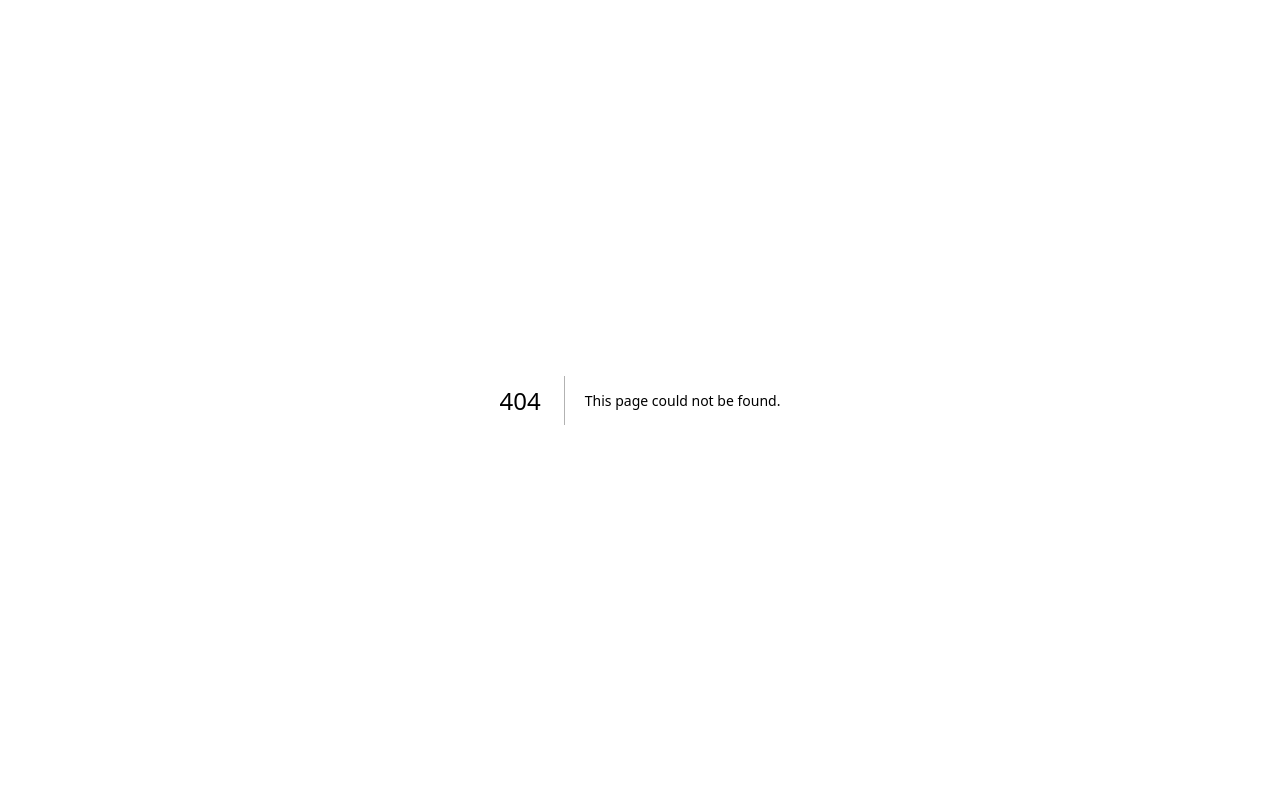
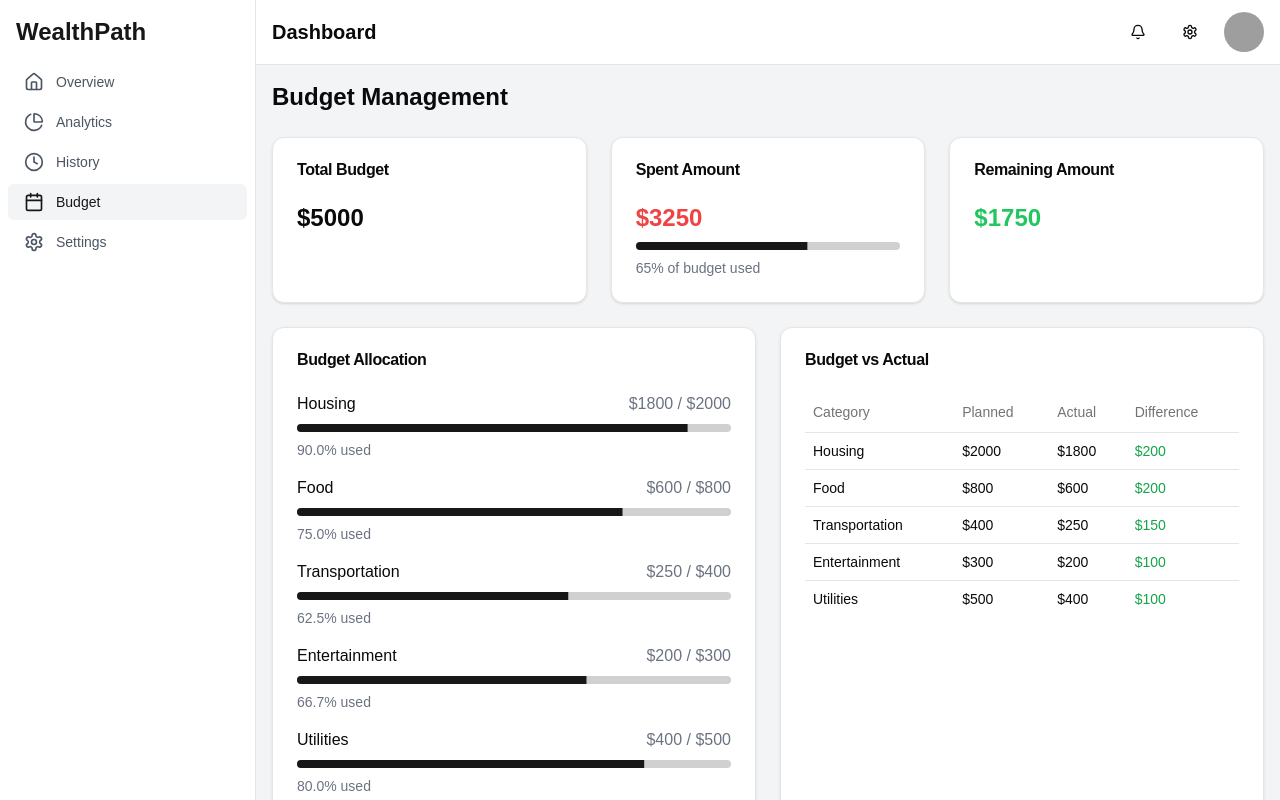
Before and after one commit to dwk601/wealth-path, a Next.js app: page /dashboard/budget in a window 1280 px wide. Before the commit this address had no page. Built offline with nearby package versions, Linux system fonts and the light colour scheme; grey boxes are pictures that could not be loaded.

Commit message:
Add budget management components and page for dashboard

```diff
--- /dev/null
+++ b/app/dashboard/budget/page.tsx
@@ -0,0 +1,32 @@
+"use client";
+
+import { DashboardHeader } from "@/components/dashboard/dashboard-header";
+import { DashboardSidebar } from "@/components/dashboard/dashboard-sidebar";
+import { BudgetOverview } from "@/components/budget/budget-overview";
+import { BudgetAllocation } from "@/components/budget/budget-allocation";
+import { BudgetSettings } from "@/components/budget/budget-settings";
+import { BudgetComparison } from "@/components/budget/budget-comparison";
+
+export default function BudgetPage(): JSX.Element {
+  return (
+    <div className="flex h-screen bg-gray-100">
+      <DashboardSidebar />
+      <div className="flex-1 flex flex-col overflow-hidden">
+        <DashboardHeader />
+        <main className="flex-1 overflow-y-auto p-4">
+          <h1 className="text-2xl font-bold mb-6">Budget Management</h1>
+          <div className="grid gap-6 md:grid-cols-2 lg:grid-cols-3 mb-6">
+            <BudgetOverview />
+          </div>
+          <div className="grid gap-6 md:grid-cols-2">
+            <BudgetAllocation />
+            <BudgetComparison />
+          </div>
+          <div className="mt-6">
+            <BudgetSettings />
+          </div>
+        </main>
+      </div>
+    </div>
+  );
+}
--- /dev/null
+++ b/components/budget/budget-allocation.tsx
@@ -0,0 +1,46 @@
+import { Card, CardContent, CardHeader, CardTitle } from "@/components/ui/card";
+import { Progress } from "@/components/ui/progress";
+
+interface BudgetCategory {
+  category: string;
+  allocated: number;
+  spent: number;
+  percentage: number;
+}
+
+export const BudgetAllocation = () => {
+  // Mock data - replace with actual data
+  const categories: BudgetCategory[] = [
+    { category: "Housing", allocated: 2000, spent: 1800, percentage: 90 },
+    { category: "Food", allocated: 800, spent: 600, percentage: 75 },
+    { category: "Transportation", allocated: 400, spent: 250, percentage: 62.5 },
+    { category: "Entertainment", allocated: 300, spent: 200, percentage: 66.7 },
+    { category: "Utilities", allocated: 500, spent: 400, percentage: 80 },
+  ];
+
+  return (
+    <Card>
+      <CardHeader>
+        <CardTitle>Budget Allocation</CardTitle>
+      </CardHeader>
+      <CardContent>
+        <div className="space-y-4">
+          {categories.map((cat) => (
+            <div key={cat.category} className="space-y-2">
+              <div className="flex justify-between">
+                <span className="font-medium">{cat.category}</span>
+                <span className="text-gray-500">
+                  ${cat.spent} / ${cat.allocated}
+                </span>
+              </div>
+              <Progress value={cat.percentage} className="h-2" />
+              <div className="text-sm text-gray-500">
+                {cat.percentage.toFixed(1)}% used
+              </div>
+            </div>
+          ))}
+        </div>
+      </CardContent>
+    </Card>
+  );
+};
--- /dev/null
+++ b/components/budget/budget-comparison.tsx
@@ -0,0 +1,86 @@
+import { Card, CardContent, CardHeader, CardTitle } from "@/components/ui/card";
+import {
+  Table,
+  TableBody,
+  TableCell,
+  TableHead,
+  TableHeader,
+  TableRow,
+} from "@/components/ui/table";
+
+interface ComparisonData {
+  category: string;
+  planned: number;
+  actual: number;
+  difference: number;
+}
+
+export const BudgetComparison = () => {
+  // Mock data - replace with actual data
+  const comparisons: ComparisonData[] = [
+    {
+      category: "Housing",
+      planned: 2000,
+      actual: 1800,
+      difference: 200,
+    },
+    {
+      category: "Food",
+      planned: 800,
+      actual: 600,
+      difference: 200,
+    },
+    {
+      category: "Transportation",
+      planned: 400,
+      actual: 250,
+      difference: 150,
+    },
+    {
+      category: "Entertainment",
+      planned: 300,
+      actual: 200,
+      difference: 100,
+    },
+    {
+      category: "Utilities",
+      planned: 500,
+      actual: 400,
+      difference: 100,
+    },
+  ];
+
+  return (
+    <Card>
+      <CardHeader>
+        <CardTitle>Budget vs Actual</CardTitle>
+      </CardHeader>
+      <CardContent>
+        <Table>
+          <TableHeader>
+            <TableRow>
+              <TableHead>Category</TableHead>
+              <TableHead>Planned</TableHead>
+              <TableHead>Actual</TableHead>
+              <TableHead>Difference</TableHead>
+            </TableRow>
+          </TableHeader>
+          <TableBody>
+            {comparisons.map((item) => (
+              <TableRow key={item.category}>
+                <TableCell>{item.category}</TableCell>
+                <TableCell>${item.planned}</TableCell>
+                <TableCell>${item.actual}</TableCell>
+                <TableCell
+                  className={item.difference >= 0 ? "text-green-600" : "text-red-600"}
+                >
+                  ${Math.abs(item.difference)}
+                </TableCell>
+              </TableRow>
+            ))}
+          </TableBody>
+        </Table>
+      </CardContent>
+    </Card>
+  );
+};
--- /dev/null
+++ b/components/budget/budget-overview.tsx
@@ -0,0 +1,53 @@
+import { Card, CardContent, CardHeader, CardTitle } from "@/components/ui/card";
+import { Progress } from "@/components/ui/progress";
+
+export const BudgetOverview = () => {
+  // Mock data - replace with actual data from your backend
+  const budgetData = {
+    totalBudget: 5000,
+    spentAmount: 3250,
+    remainingAmount: 1750,
+    spentPercentage: 65,
+  };
+
+  return (
+    <>
+      <Card>
+        <CardHeader>
+          <CardTitle>Total Budget</CardTitle>
+        </CardHeader>
+        <CardContent>
+          <div className="text-2xl font-bold">${budgetData.totalBudget}</div>
+        </CardContent>
+      </Card>
+
+      <Card>
+        <CardHeader>
+          <CardTitle>Spent Amount</CardTitle>
+        </CardHeader>
+        <CardContent>
+          <div className="space-y-2">
+            <div className="text-2xl font-bold text-red-500">
+              ${budgetData.spentAmount}
+            </div>
+            <Progress value={budgetData.spentPercentage} className="h-2" />
+            <div className="text-sm text-gray-500">
+              {budgetData.spentPercentage}% of budget used
+            </div>
+          </div>
+        </CardContent>
+      </Card>
+
+      <Card>
+        <CardHeader>
+          <CardTitle>Remaining Amount</CardTitle>
+        </CardHeader>
+        <CardContent>
+          <div className="text-2xl font-bold text-green-500">
+            ${budgetData.remainingAmount}
+          </div>
+        </CardContent>
+      </Card>
+    </>
+  );
+};
--- /dev/null
+++ b/components/budget/budget-settings.tsx
@@ -0,0 +1,71 @@
+import { useState } from "react";
+import { Card, CardContent, CardHeader, CardTitle } from "@/components/ui/card";
+import { Button } from "@/components/ui/button";
+import { Input } from "@/components/ui/input";
+import { Label } from "@/components/ui/label";
+
+interface BudgetSetting {
+  category: string;
+  amount: number;
+}
+
+export const BudgetSettings = () => {
+  const [settings, setSettings] = useState<BudgetSetting[]>([
+    { category: "Housing", amount: 2000 },
+    { category: "Food", amount: 800 },
+    { category: "Transportation", amount: 400 },
+    { category: "Entertainment", amount: 300 },
+    { category: "Utilities", amount: 500 },
+  ]);
+
+  const handleAmountChange = (category: string, amount: string) => {
+    setSettings(
+      settings.map((setting) =>
+        setting.category === category
+          ? { ...setting, amount: Number(amount) || 0 }
+          : setting
+      )
+    );
+  };
+
+  const handleSave = () => {
+    // TODO: Implement save functionality to backend
+    console.log("Saving budget settings:", settings);
+  };
+
+  return (
+    <Card>
+      <CardHeader>
+        <CardTitle>Budget Settings</CardTitle>
+      </CardHeader>
+      <CardContent>
+        <div className="grid gap-6">
+          <div className="grid gap-4">
+            {settings.map((setting) => (
+              <div key={setting.category} className="grid gap-2">
+                <Label htmlFor={`budget-${setting.category}`}>
+                  {setting.category} Budget
+                </Label>
+                <div className="flex items-center gap-4">
+                  <Input
+                    id={`budget-${setting.category}`}
+                    type="number"
+                    value={setting.amount}
+                    onChange={(e) =>
+                      handleAmountChange(setting.category, e.target.value)
+                    }
+                    className="max-w-[200px]"
+                  />
+                  <span className="text-sm text-gray-500">USD</span>
+                </div>
+              </div>
+            ))}
+          </div>
+          <Button onClick={handleSave} className="w-full sm:w-auto">
+            Save Budget Settings
+          </Button>
+        </div>
+      </CardContent>
+    </Card>
+  );
+};
--- /dev/null
+++ b/components/ui/label.tsx
@@ -0,0 +1,26 @@
+"use client"
+
+import * as React from "react"
+import * as LabelPrimitive from "@radix-ui/react-label"
+import { cva, type VariantProps } from "class-variance-authority"
+
+import { cn } from "@/lib/utils"
+
+const labelVariants = cva(
+  "text-sm font-medium leading-none peer-disabled:cursor-not-allowed peer-disabled:opacity-70"
+)
+
+const Label = React.forwardRef<
+  React.ElementRef<typeof LabelPrimitive.Root>,
+  React.ComponentPropsWithoutRef<typeof LabelPrimitive.Root> &
+    VariantProps<typeof labelVariants>
+>(({ className, ...props }, ref) => (
+  <LabelPrimitive.Root
+    ref={ref}
+    className={cn(labelVariants(), className)}
+    {...props}
+  />
+))
+Label.displayName = LabelPrimitive.Root.displayName
+
+export { Label }
--- a/package.json
+++ b/package.json
@@ -10,6 +10,7 @@
   },
   "dependencies": {
     "@radix-ui/react-avatar": "^1.1.2",
+    "@radix-ui/react-label": "^2.1.1",
     "@radix-ui/react-progress": "^1.1.1",
     "@radix-ui/react-select": "^2.1.4",
     "@radix-ui/react-slot": "^1.1.1",
```
Also changed, not shown: 1 other file (tests, documents, lock files or other folders).
